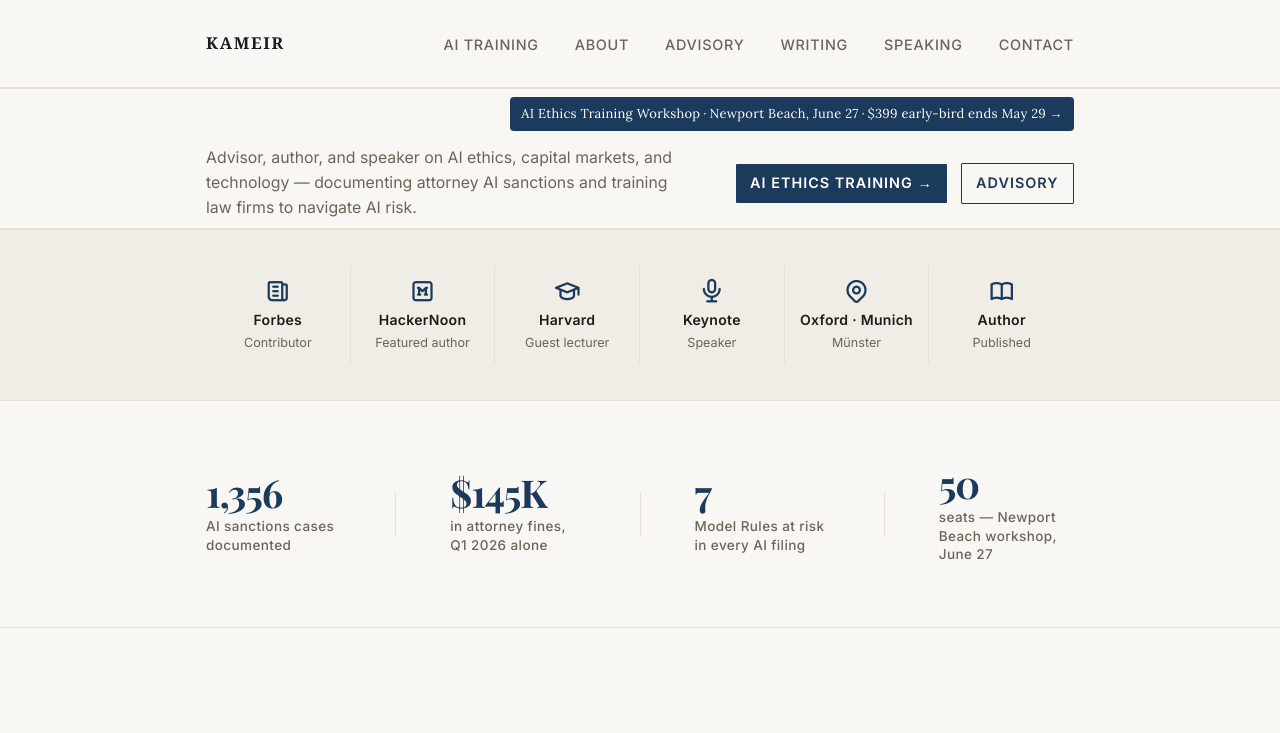
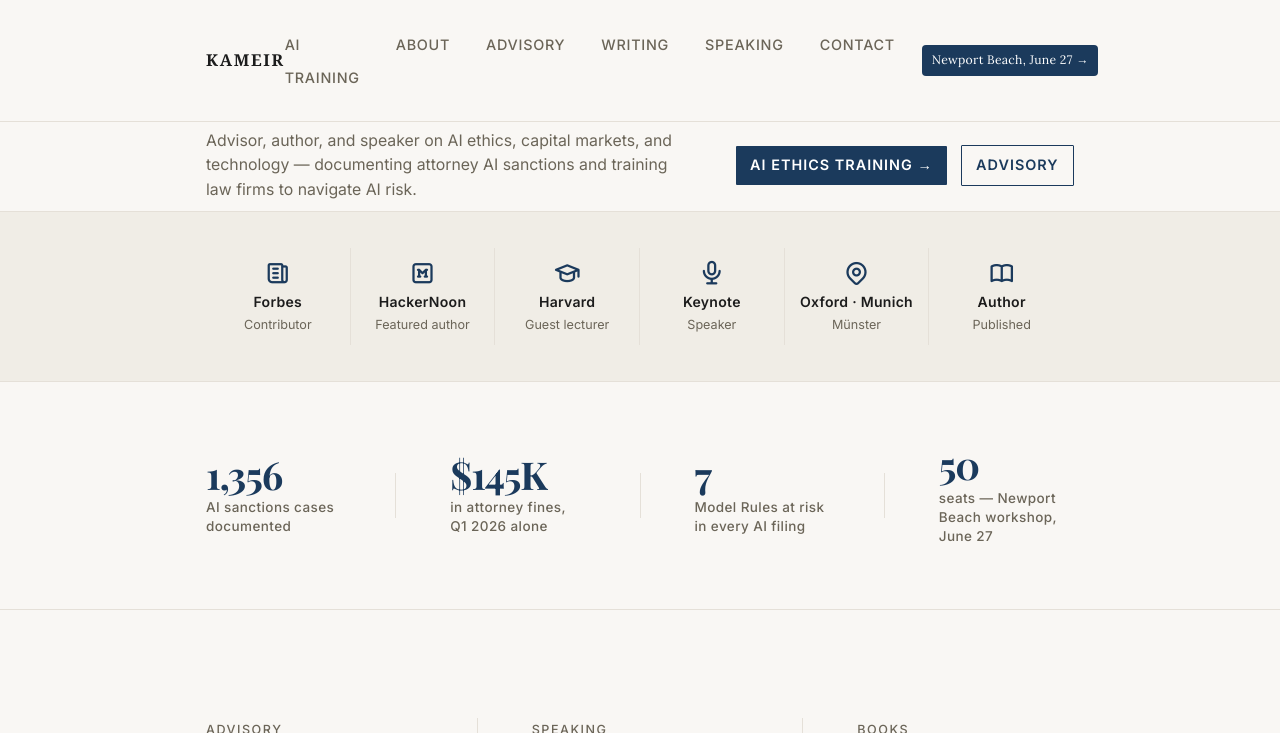
Before and after one commit to sustany/kameir-com, an Astro site: page / in a window 1280 px wide. Shown: the top 733 px of the page. Built offline with nearby package versions, Linux system fonts and the light colour scheme; Astro itself is replaced by a stand-in of ours; a web font is replaced by a local one.

Commit message:
fix: move Newport Beach pill into nav row, remove pill-bar strip — nav border is now the only divider

```diff
--- a/src/layouts/Base.astro
+++ b/src/layouts/Base.astro
@@ -174,16 +174,11 @@ const personJsonLd = {
             </li>
           ))}
         </ul>
+        <a href="/ai-ethics-training/newport-beach-june-2026" class="nb-pill">
+          Newport Beach, June 27 &rarr;
+        </a>
       </div>
     </nav>
-    <!-- ── Newport Beach event pill ─────────────────────── -->
-    <div class="nb-pill-bar">
-      <div class="nb-pill-bar__inner">
-        <a href="/ai-ethics-training/newport-beach-june-2026" class="nb-pill">
-          AI Ethics Training Workshop&thinsp;&middot;&thinsp;Newport Beach, June 27&thinsp;&middot;&thinsp;$399 early-bird ends May 29 &rarr;
-        </a>
-      </div>
-    </div>
   </header>
 
   <main id="main-content">
--- a/src/styles/global.css
+++ b/src/styles/global.css
@@ -564,36 +564,20 @@ main { flex: 1; padding-bottom: 4rem; }
   .sticky-cta { display: none; }
 }
 
-/* ── Newport Beach event pill bar ────────────────────────── */
-.nb-pill-bar {
-  border-top: 1px solid var(--rule);
-}
 
-.nb-pill-bar__inner {
-  max-width: var(--max-w-wide);
-  margin-inline: auto;
-  padding-inline: var(--space-m);
-  padding-block: 0.45rem;
-  display: flex;
-  justify-content: flex-end;
-}
 
+
+/* ── Newport Beach event pill (inline in nav) ─────────────── */
 .nb-pill {
-  display: inline-flex;
-  align-items: center;
-  gap: 0.35em;
-  background: var(--accent);
-  color: #fff;
-  font-size: 0.72rem;
-  letter-spacing: 0.02em;
-  padding: 0.38em 0.85em;
-  border-radius: 4px;
-  text-decoration: none;
-  white-space: nowrap;
+  display: inline-flex; align-items: center;
+  background: var(--accent); color: #fff;
+  font-size: 0.68rem; letter-spacing: 0.02em;
+  padding: 0.32em 0.8em; border-radius: 4px;
+  text-decoration: none; white-space: nowrap;
+  margin-left: 1.5rem;
+  flex-shrink: 0;
   transition: background 0.15s;
 }
+.nb-pill:hover { background: var(--accent-hover); color: #fff; }
 
-.nb-pill:hover {
-  background: var(--accent-hover);
-  color: #fff;
-}
+@media (max-width: 768px) { .nb-pill { display: none; } }
--- a/src/styles/home.css
+++ b/src/styles/home.css
@@ -804,7 +804,6 @@ a.home__stat:hover .home__stat-num { color: var(--accent); }
 /* ── §01 Compact intro ────────────────────────────────────────── */
 .home__intro {
   padding: 0.4rem 0 0.45rem;
-  border-bottom: 1px solid var(--rule);
   padding-inline: var(--space-m);
 }
 
```
